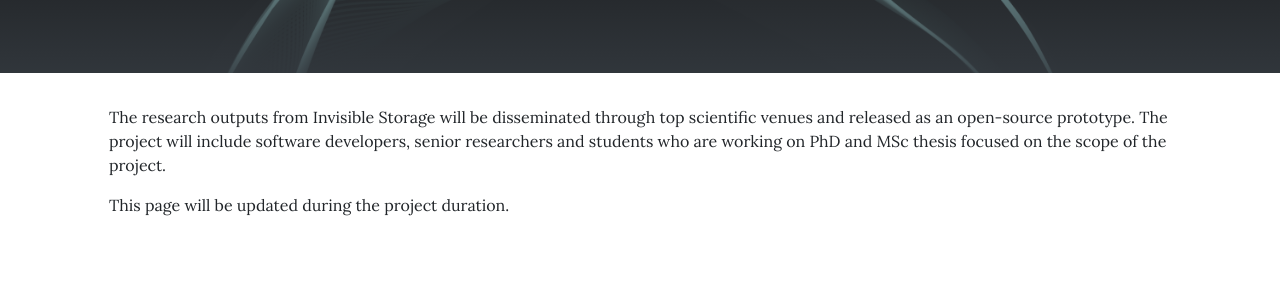
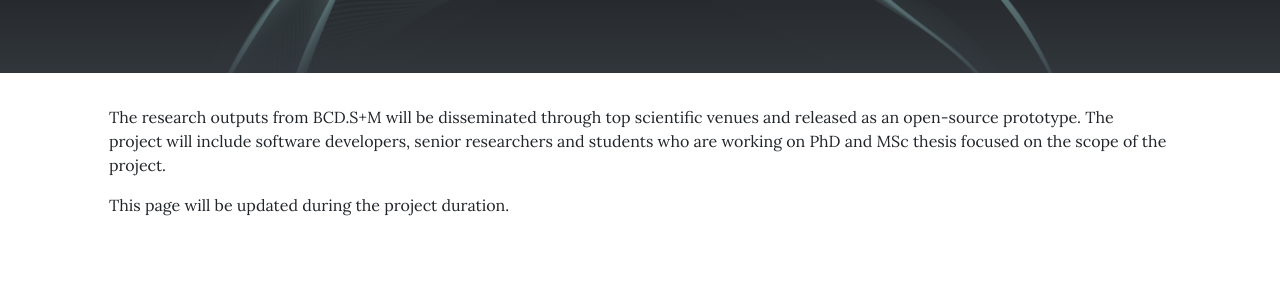
Before and after one commit to invisiblelab-dev/invisible-storage-project-website, a Jekyll site: the page built from pages/outputs.md, in a window 1280 px wide. Shown: the part 195-495 px from the top of the page. Built offline with Jekyll 4.4.1, drawn with Linux system fonts in a browser that asks for light colours.

Commit message:
Update outputs.md

```diff
--- a/pages/outputs.md
+++ b/pages/outputs.md
@@ -5,6 +5,6 @@ background: /assets/img/blueheader.png
 permalink: /outputs/
 ---
 
-The research outputs from Invisible Storage will be disseminated through top scientific venues and released as an open-source prototype.  The project will include software developers, senior researchers and students who are working on PhD and MSc thesis focused on the scope of the project.
+The research outputs from BCD.S+M will be disseminated through top scientific venues and released as an open-source prototype.  The project will include software developers, senior researchers and students who are working on PhD and MSc thesis focused on the scope of the project.
 
 This page will be updated during the project duration.
```
